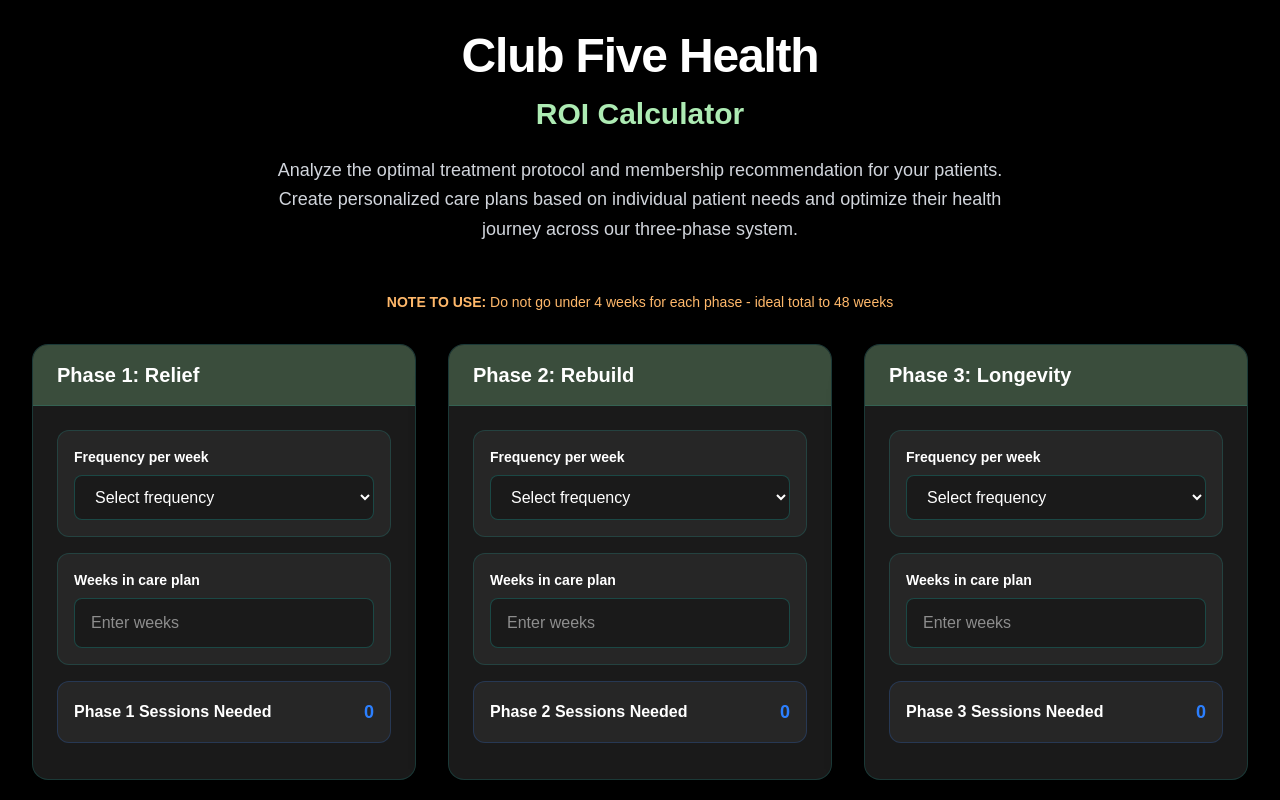
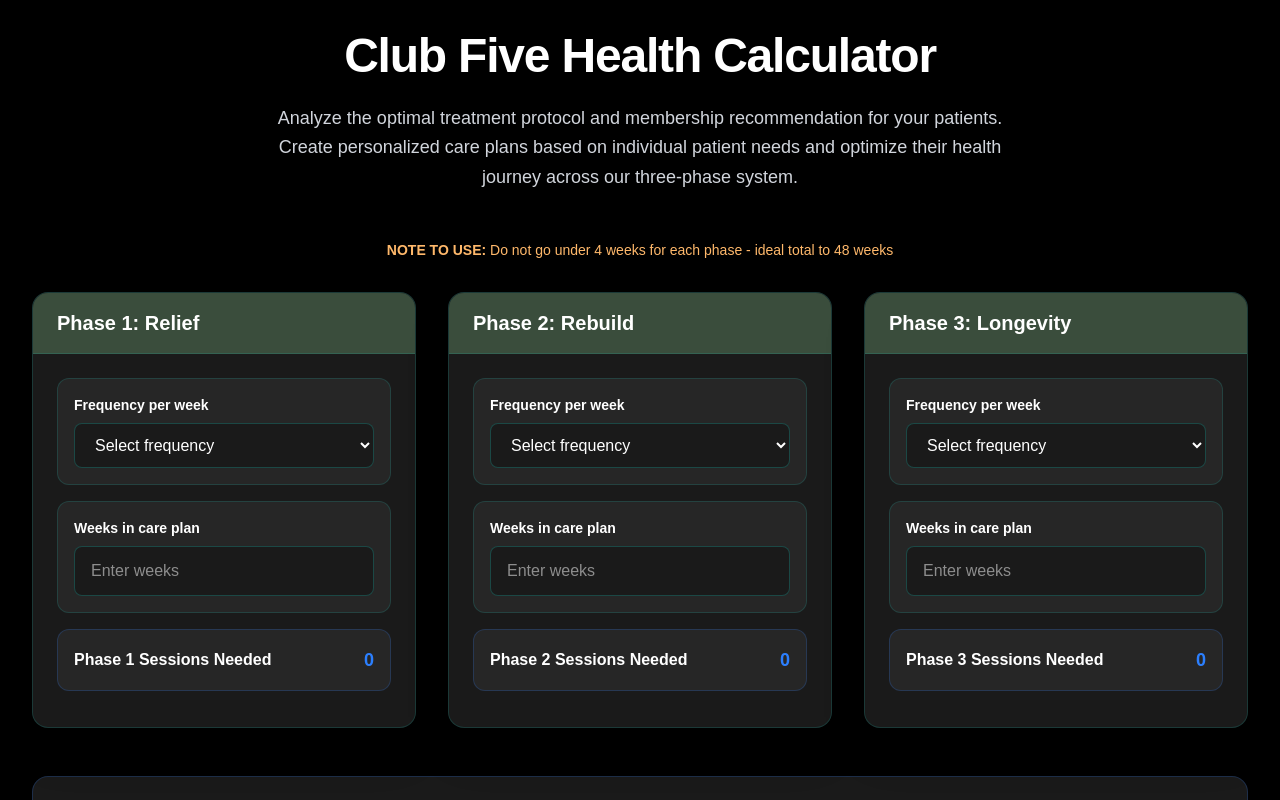
Before and after one commit to markee2301/c5-roi-calculator, a Next.js app: page / in a window 1280 px wide. Shown: the top 800 px of the page. Built offline with nearby package versions, Linux system fonts and the light colour scheme.

Commit message:
Change Header

```diff
--- a/app/layout.tsx
+++ b/app/layout.tsx
@@ -13,8 +13,8 @@
 });
 
 export const metadata: Metadata = {
-  title: "Club Five ROI Calculator",
-  description: "Calculate ROI for Club Five",
+  title: "Club Five Calculator",
+  description: "Calculate Recommended Membership for Club Five",
   authors: [
     { name: "Mark Anthony Navarro", url: "https://github.com/markee2301" },
   ],
--- a/app/page.tsx
+++ b/app/page.tsx
@@ -122,11 +122,8 @@
         <div className="text-center mb-12">
           <div className="mb-6">
             <h1 className="text-5xl font-bold text-white mb-4 tracking-tight">
-              Club Five Health
+              Club Five Health Calculator
             </h1>
-            <h2 className="text-3xl font-semibold text-[#ADEBB3] mb-2">
-              ROI Calculator
-            </h2>
           </div>
           <p className="text-gray-300 text-lg max-w-3xl mx-auto leading-relaxed">
             Analyze the optimal treatment protocol and membership recommendation
```
